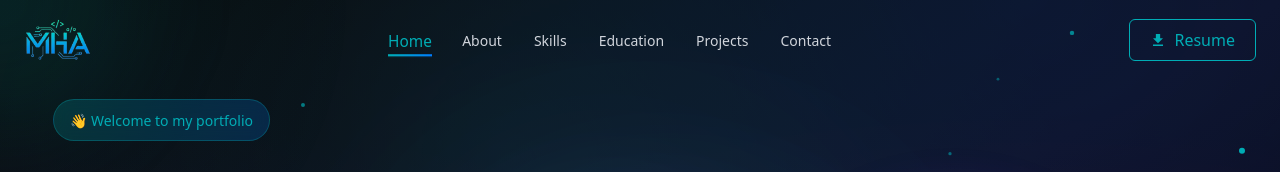
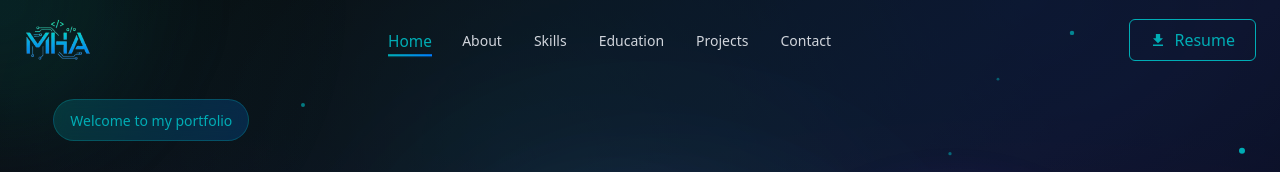
Before and after one commit to mehediakash01/Portfolio, a React (Vite) app: page / in a window 1280 px wide. Shown: the top 172 px of the page. Built offline with nearby package versions, Linux system fonts and the light colour scheme.

Commit message:
updated ui

```diff
--- a/src/Component/Banner/Banner.jsx
+++ b/src/Component/Banner/Banner.jsx
@@ -181,7 +181,7 @@ const Banner = () => {
             className="inline-block"
           >
             <div className="px-4 py-2 rounded-full bg-gradient-to-r from-[#00ADB5]/20 to-[#007CFF]/20 border border-[#00ADB5]/30 backdrop-blur-sm">
-              <span className="text-sm font-medium text-[#00ADB5]">👋 Welcome to my portfolio</span>
+              <span className="text-sm font-medium text-[#00ADB5]"> Welcome to my portfolio</span>
             </div>
           </motion.div>
 
@@ -323,7 +323,7 @@ const Banner = () => {
               />
             ))}
 
-            {/* Main image container */}
+
             <motion.div
               whileHover={{ scale: 1.05 }}
               className="relative lg:w-80 lg:h-80 w-60 h-60 rounded-full overflow-hidden border-4 border-[#00ADB5] shadow-2xl shadow-[#00ADB5]/50"
@@ -336,7 +336,7 @@ const Banner = () => {
               />
             </motion.div>
 
-            {/* Floating tech icons */}
+
             {[
               { icon: "⚛️", position: "-top-4 -right-4", delay: 0 },
               { icon: "💻", position: "-bottom-4 -left-4", delay: 0.5 },
```
